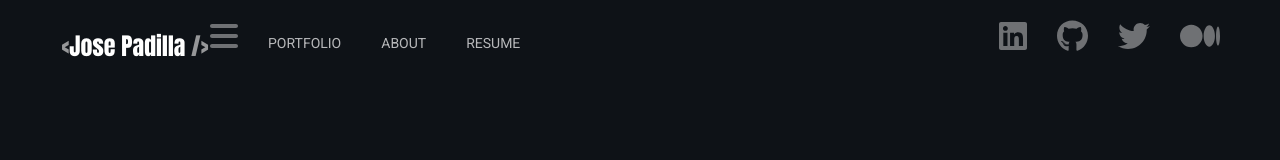
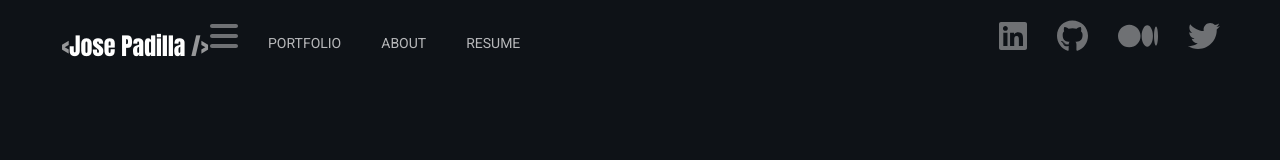
Before and after one commit to JpadillaCoding/Personal-Website, a Next.js app: page / in a window 1280 px wide. Shown: the top 160 px of the page. Built offline with nearby package versions, Linux system fonts and the light colour scheme.

Commit message:
moved nav items around

```diff
--- a/app/components/navigation/Navigation.tsx
+++ b/app/components/navigation/Navigation.tsx
@@ -68,17 +68,17 @@ const Navigation = () => {
                 className={styles.nav_links_right}
               />
             </a>
-            <a href="https://twitter.com/__Obelus" target="blank">
+            <a href="https://medium.com/@jose.apadilla99" target="blank">
               <FontAwesomeIcon
-                icon={faTwitter}
+                icon={faMedium}
                 size="2xl"
                 color="#6f7174"
                 className={styles.nav_links_right}
               />
             </a>
-            <a href="https://medium.com/@jose.apadilla99" target="blank">
+            <a href="https://twitter.com/__Obelus" target="blank">
               <FontAwesomeIcon
-                icon={faMedium}
+                icon={faTwitter}
                 size="2xl"
                 color="#6f7174"
                 className={styles.nav_links_right}
```
